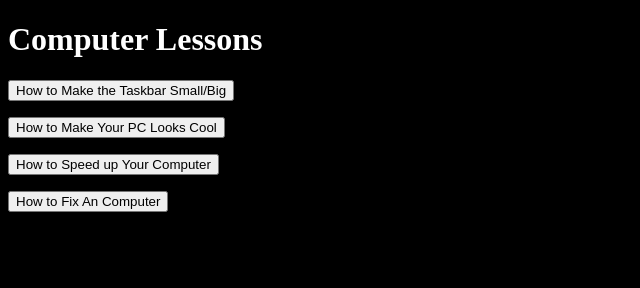
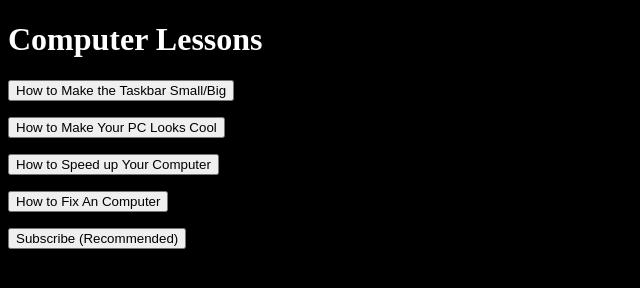
Before and after one commit to realabdulaziz/Getcomputerhelp.com, a plain HTML site: page index.html in a window 1280 px wide. Shown: the whole page, without its empty margins (0-640 px from the left). Drawn offline with Linux system fonts and the light colour scheme.

Commit message:
index.html

```diff
--- a/index.html
+++ b/index.html
@@ -29,5 +29,9 @@
         <a href="page\Lesson4.html" >
             <button class="button" >How to Fix An Computer</button>
         </a>
+        <p></p>
+                <a href="https://www.youtube.com/@AmazingAbdulTV" >
+            <button class="button" >Subscribe (Recommended)</button>
+        </a>
     </body>
 </html>
```
